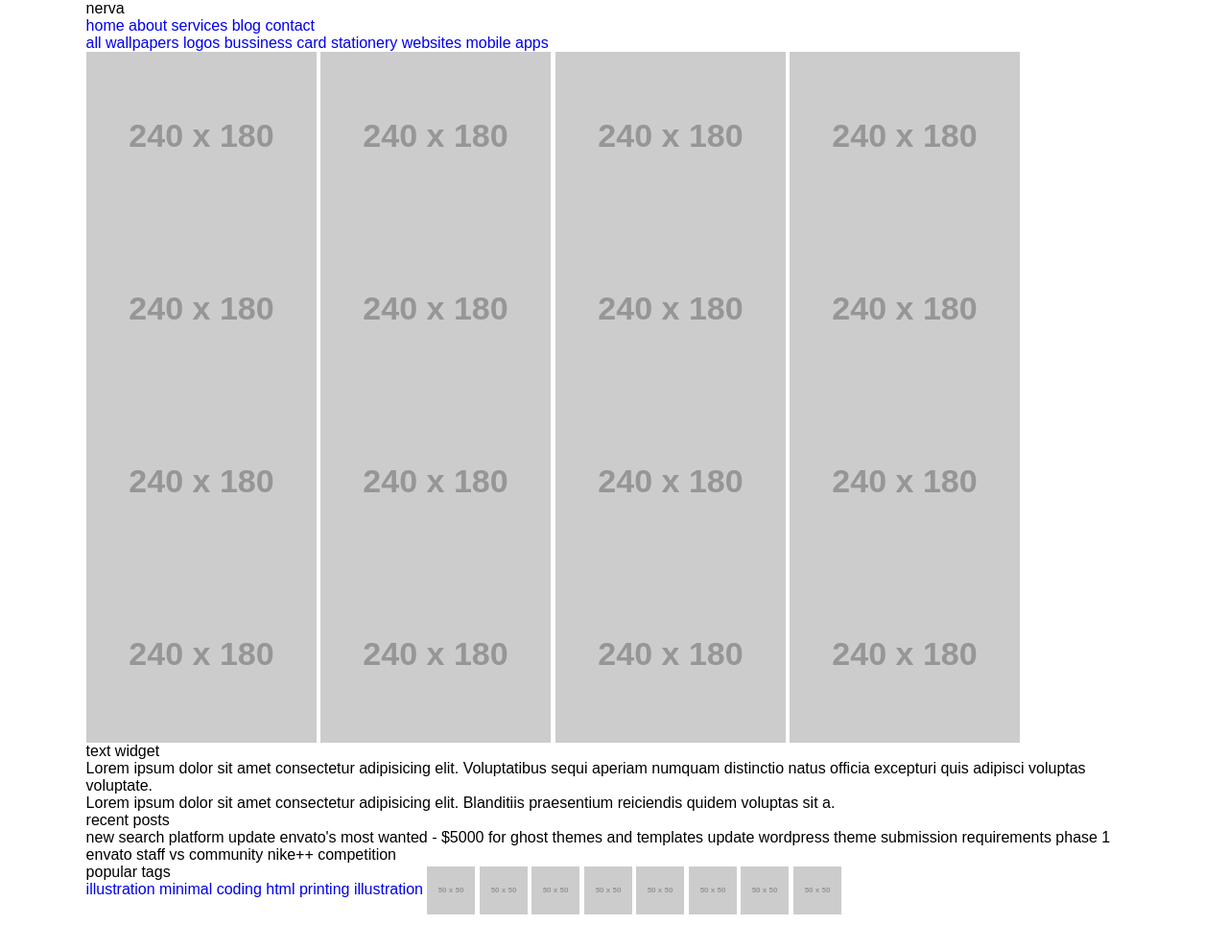
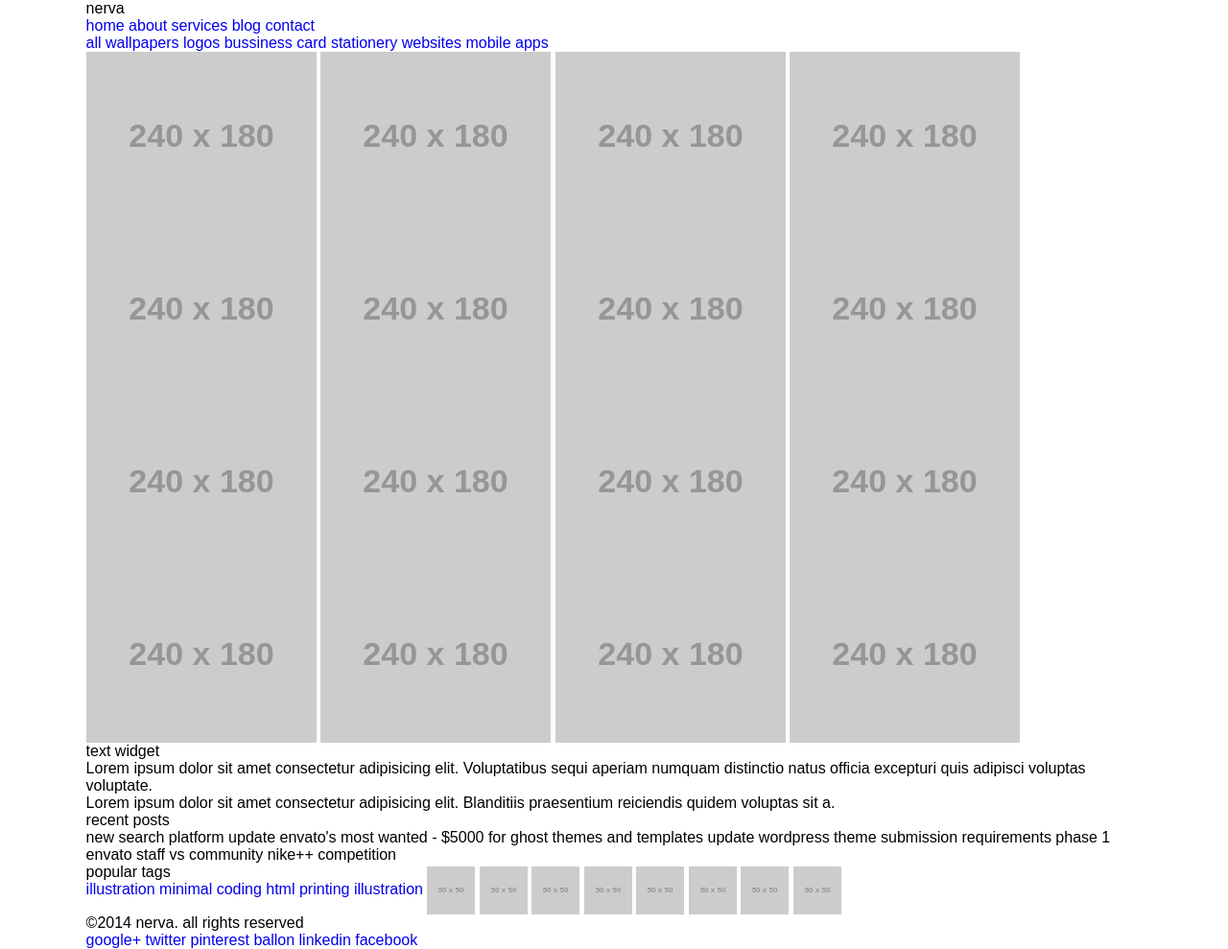
Before and after one commit to psandeepaxioned/tabs-filter, a plain HTML site: page index.html in a window 1280 px wide. Shown: the whole page at 96% size. Before the commit the page ends 953 px from the top, so only its background shows below. Drawn offline with Linux system fonts and the light colour scheme; placeholder pictures from the web are drawn by us.

Commit message:
Bottom Footer Created

```diff
--- a/index.html
+++ b/index.html
@@ -129,7 +129,15 @@
       </div>
       <div class="bottom-footer">
         <div class="wrapper">
-
+          <p>&copy;2014 nerva. all rights reserved</p>
+          <ul>
+            <li><a href="#FIXME" title="Google+">google+</a></li>
+            <li><a href="#FIXME" title="Twitter">twitter</a></li>
+            <li><a href="#FIXME" title="Pinterest">pinterest</a></li>
+            <li><a href="#FIXME" title="Ballon">ballon</a></li>
+            <li><a href="#FIXME" title="Linkedin">linkedin</a></li>
+            <li><a href="#FIXME" title="Facebook">facebook</a></li>
+          </ul>
         </div>
       </div>
     </footer>
```
